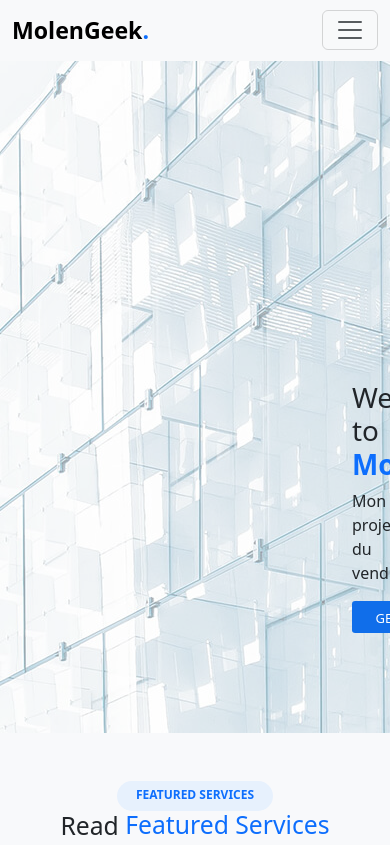
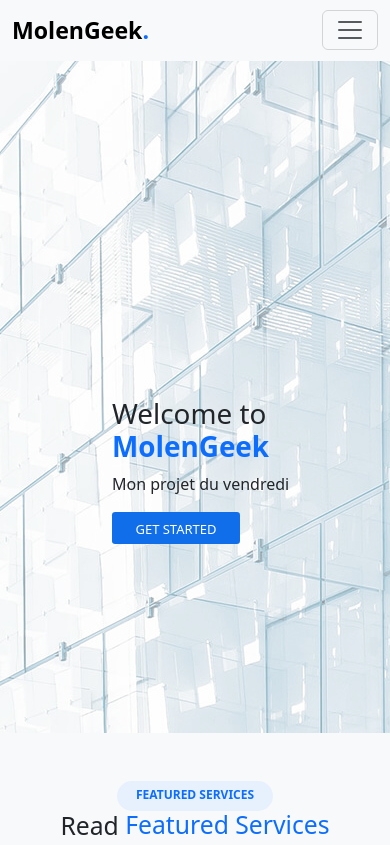
Before and after one commit to Houss17/Projet_templateMolengeek_Houssam, a website: page index.html in a window 390 px wide. Shown: the top 845 px of the page. Drawn offline with nearby package versions, Linux system fonts and the light colour scheme.

Commit message:
responsive avancement

```diff
--- a/index.html
+++ b/index.html
@@ -11,7 +11,7 @@
 <body>
 
 <!-- Navigation Bar -->
-<nav class="navbar navbar-expand-lg bg-body-tertiary">
+<nav class="navbar navbar-expand-lg bg-body-tertiary ">
     <div class="container">
       <!-- Brand -->
       <a class="navbar-brand fw-bolder fs-3" href="#">MolenGeek<span class="text-primary">.</span></a>
@@ -195,7 +195,7 @@
             <h4>ut possimus qui it temporibus cukpa vekit eveniet modi imni est adisicpite <br>exepeide at voluptas atque vitae euduy.</h4>
         </div>
 <!-- les 4 cards  -->
-        <div class="cards_4 d-flex mt-4 " style=" gap: 1.5em; justify-content:center">
+        <div class="cards_4 d-flex mt-4 " style=" gap: 1.5em; justify-content:center;flex-wrap: wrap;">
 
             <div class="card mb-5 " style="width: 15rem; box-shadow: 2px 3px 10px 1px rgba(168, 194, 247, 0.644);">
                 <img src="./public/img/Image_Sass_P1/team/team-1.jpg" class="card-img-top" alt="...">
@@ -273,7 +273,7 @@
     <!-- section contact parti 3 (image, input) -->
         <section class="section_contact_fin">
             <div>
-                <div class="div_loc">
+                <div class="div_loc ">
                     <iframe src="https://www.google.com/maps/embed?pb=!1m18!1m12!1m3!1d5037.387476117493!2d4.338645076428903!3d50.85535537167229!2m3!1f0!2f0!3f0!3m2!1i1024!2i768!4f13.1!3m3!1m2!1s0x47c3c38c275028d3%3A0xc7799151146ebf77!2sMolenGeek!5e0!3m2!1sfr!2sbe!4v1732182028195!5m2!1sfr!2sbe" width="500" height="380" style="border:0;" allowfullscreen="" loading="lazy" referrerpolicy="no-referrer-when-downgrade"></iframe>
                 </div>
                 <div>
--- a/src/sass/modules/_body.sass
+++ b/src/sass/modules/_body.sass
@@ -167,6 +167,17 @@ section
 //responsive tablette
 
 @media (max-width:768px)
+
+    header
+        .div_header
+            div
+
+            margin-left: -15em
+            padding-top: 1em // se deplacer a partir du haut a l'interieur de l'image
+
+
+
+
     .div_card
         flex-wrap: wrap
         justify-content: center
```
Also changed, not shown: src/sass/modules/_header.sass (+6 -1 lines), public/css/app.css, 1 other file.
